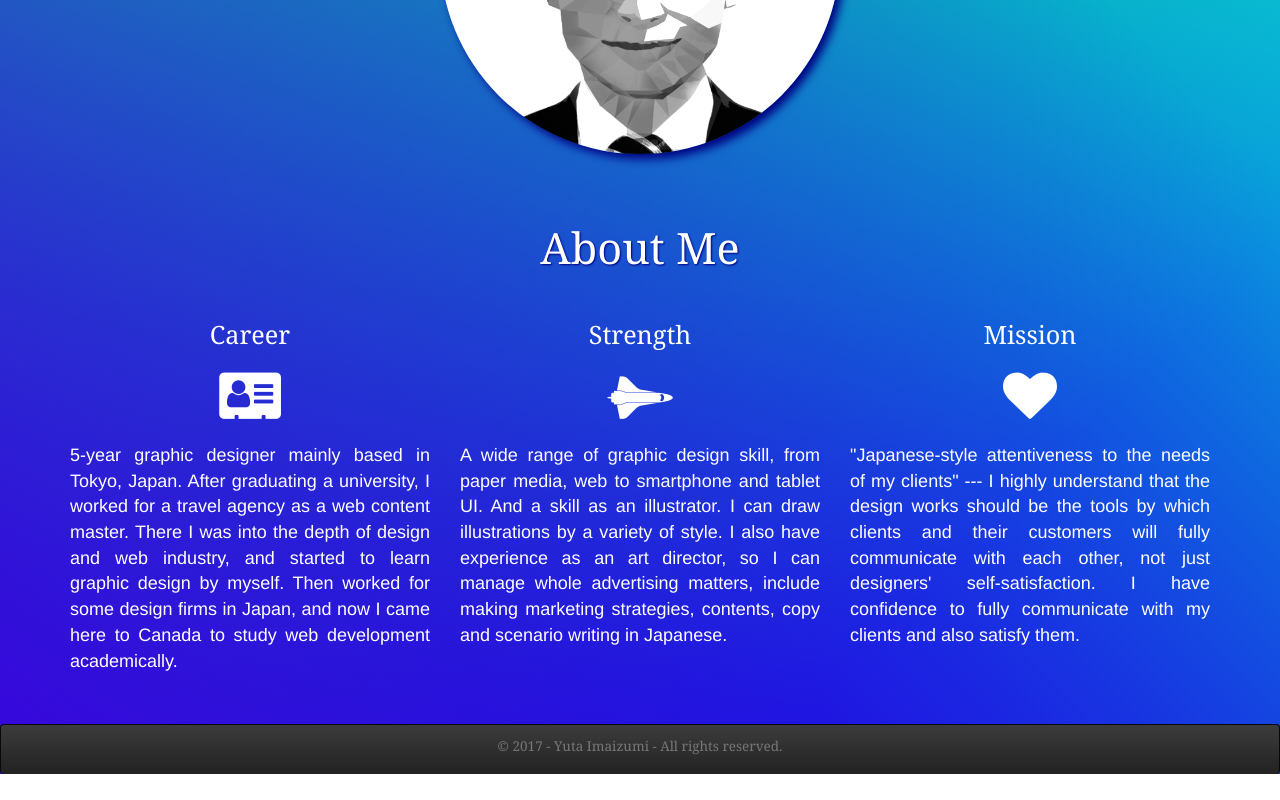
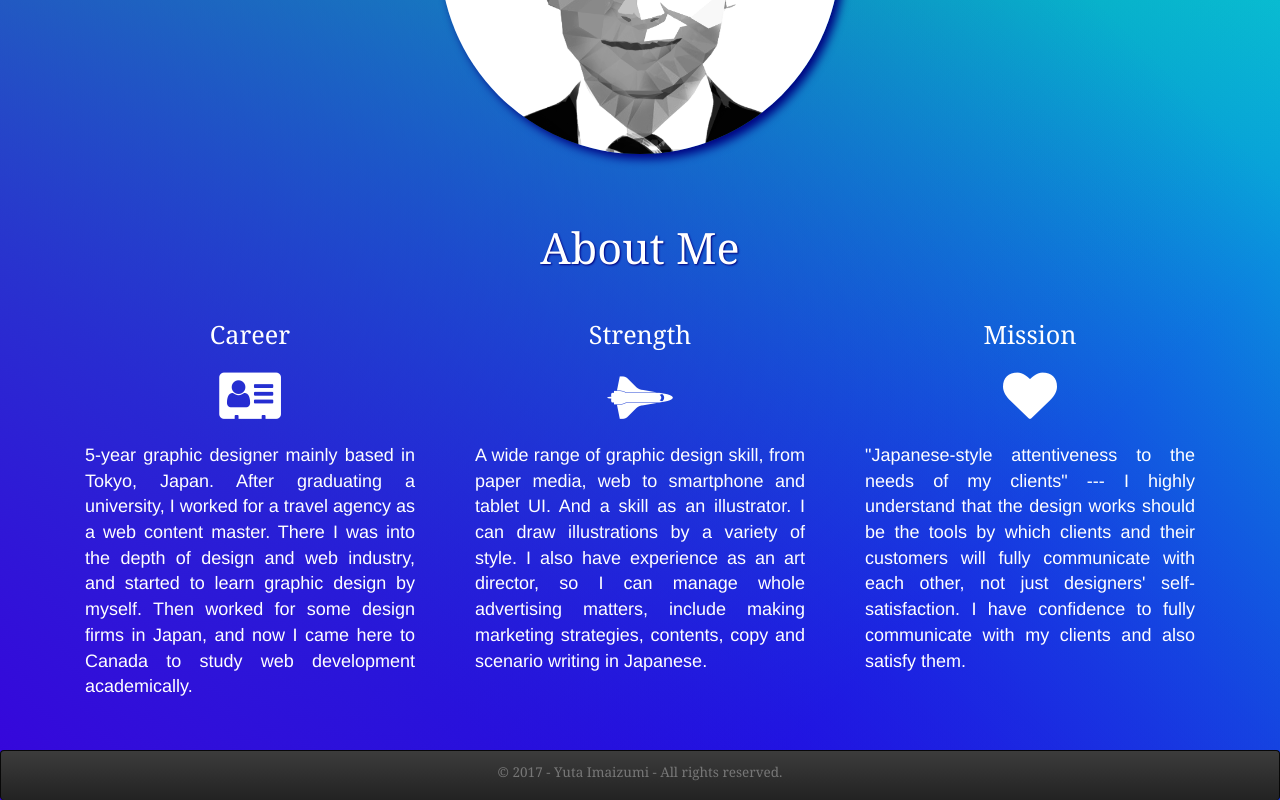
Before and after one commit to YutaImaizumi/myportfolio-assignment02, a website: page index.html in a window 1280 px wide. Shown: the part 633-1433 px from the top of the page. Before the commit the page ends 1407 px from the top, so only its background shows below. Drawn offline with Linux system fonts and the light colour scheme.

Commit message:
3 column width adjusted

```diff
--- a/Contents/app.css
+++ b/Contents/app.css
@@ -55,6 +55,8 @@ p {
     font-family: Helvetica, arial, sans-serif;
 }
 
+/* footer to bottom of pages*/
+
 #footerToBottom {
     margin-bottom: 0px;
     border-bottom-width: 0px;
@@ -83,6 +85,12 @@ p {
     width: 100%;
 }
 
+/* 3 column portion wide adjust */
+
+.adjust-y {
+    padding-left: 30px;
+    padding-right: 30px;
+}
 
 /* main texts set to center */
 
--- a/Scripts/app.js
+++ b/Scripts/app.js
@@ -132,6 +132,11 @@ switch (document.title) {
                 event.preventDefault();
             });
 
+            console.info('Name: ${document.Name}');
+            console.info('Mail: ${document.Mail}');
+            console.info('Tel: ${document.Tel}');
+            console.info('Message: ${document.Message}');
+
 
         })();
 
--- a/index.html
+++ b/index.html
@@ -49,17 +49,17 @@
 
         <!-- Columns start at 50% wide on mobile and bump up to 33.3% wide on desktop -->
         <div class="row">
-            <div class="col-xs-6 col-md-4">
+            <div class="col-xs-6 col-md-4 adjust-y">
                 <h3 id="careertitle"></h3>
                 <p id="iconcentr"><i class="fa fa-address-card fa-3x"></i></p>
                 <p id="careerp"></p>
             </div>
-            <div class="col-xs-6 col-md-4">
+            <div class="col-xs-6 col-md-4 adjust-y">
                 <h3 id="strengthtitle"></h3>
                 <p id="iconcentr"><i class="fa fa-space-shuttle fa-3x"></i></p>
                 <p id="strengthp"></p>
             </div>
-            <div class="col-xs-6 col-md-4">
+            <div class="col-xs-6 col-md-4 adjust-y">
                 <h3 id="missiontitle"></h3>
                 <p id="iconcentr"><i class="fa fa-heart fa-3x"></i></p>
                 <p id="missionp"></p>
```
Also changed, not shown: works.html (+3 -3 lines).
